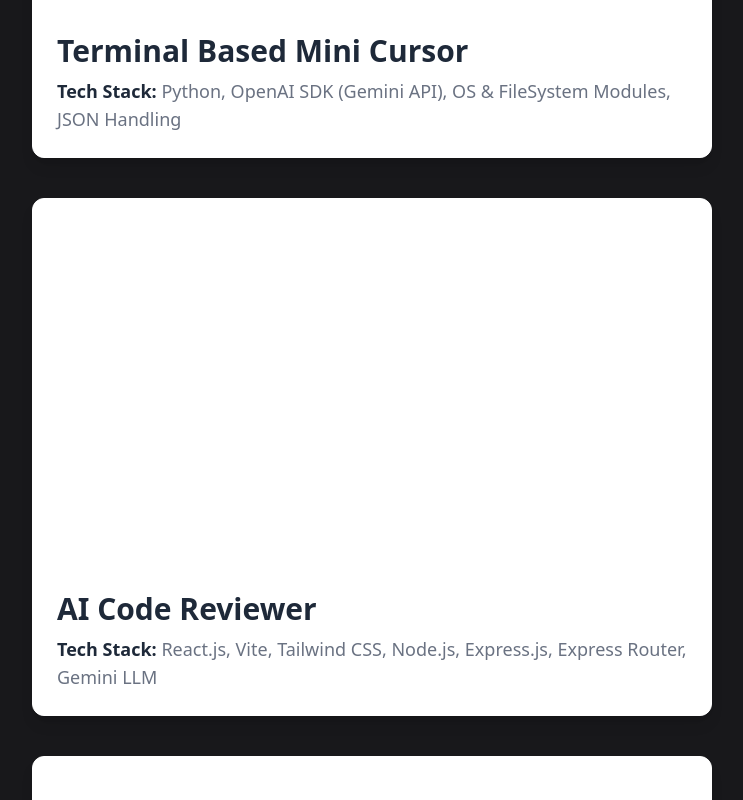
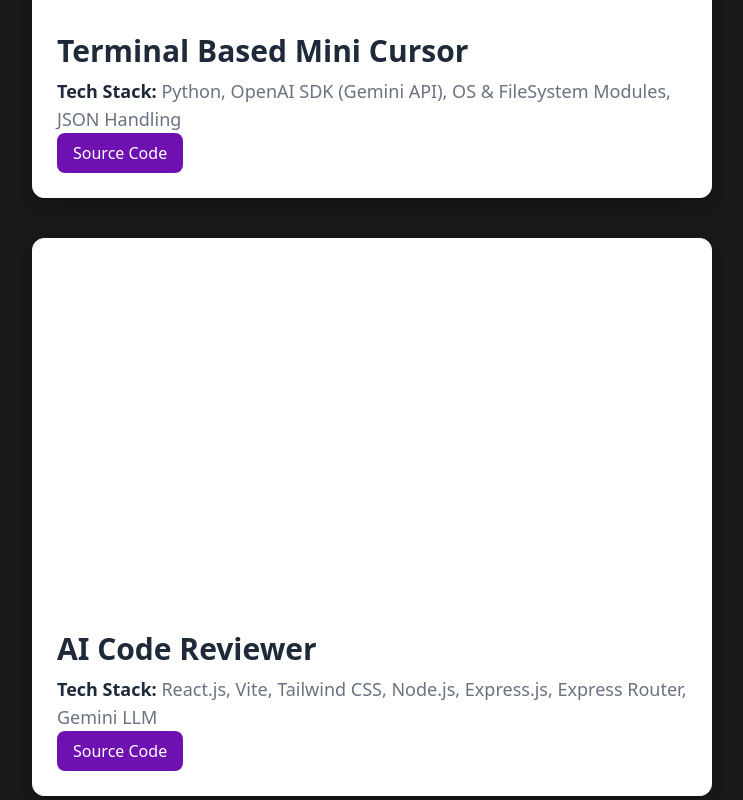
Before and after one commit to dasrupdip04/My-portfolio, a React (Vite) app: page / in a window 1280 px wide. Shown: the part 1480-2280 px from the top of the page, without its empty margins (268-1011 px from the left). Built offline with nearby package versions, Linux system fonts and the light colour scheme.

Commit message:
Update Project.jsx

```diff
--- a/src/Components/Project/Project.jsx
+++ b/src/Components/Project/Project.jsx
@@ -36,6 +36,12 @@ export default function Project() {
                   <p className="md:text-lg text-gray-500 text-base mt-2">
                     <span className="text-m font-bold text-gray-800">Tech Stack:</span> {project.techStack}
                   </p>
+                  <a href={project.sourceLink} target="_blank" rel="noopener noreferrer">
+  <button className="px-4 py-2 rounded-lg bg-purple-800 text-white hover:bg-purple-950 transition">
+    Source Code
+  </button>
+</a>
+
                 </div>
               </div>
 
```
